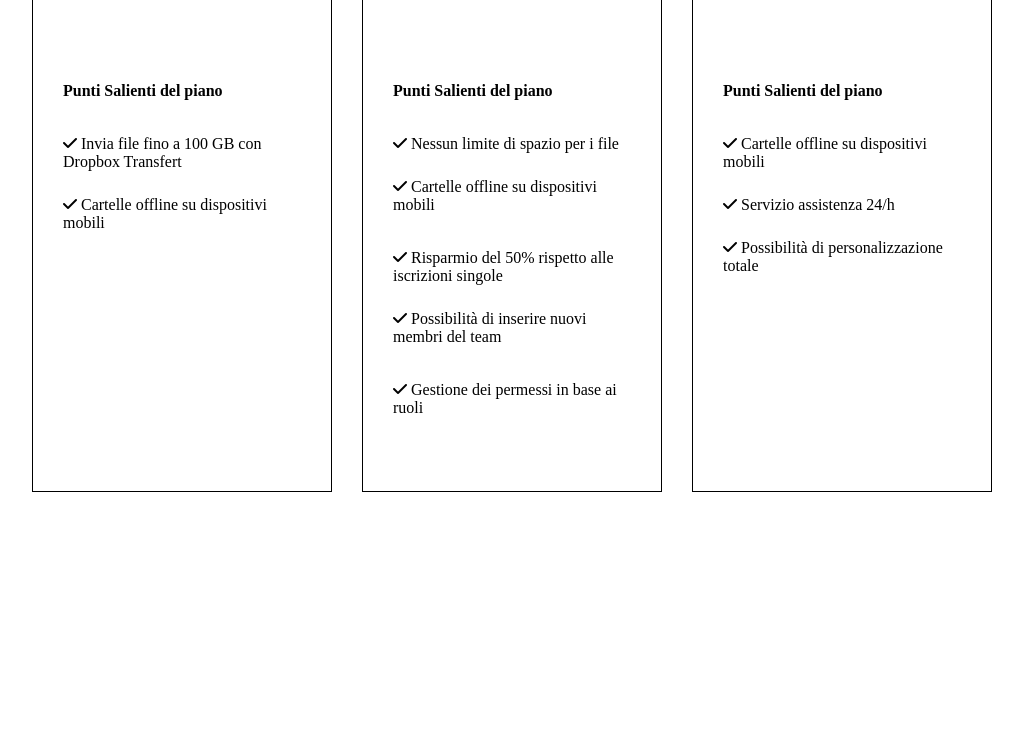
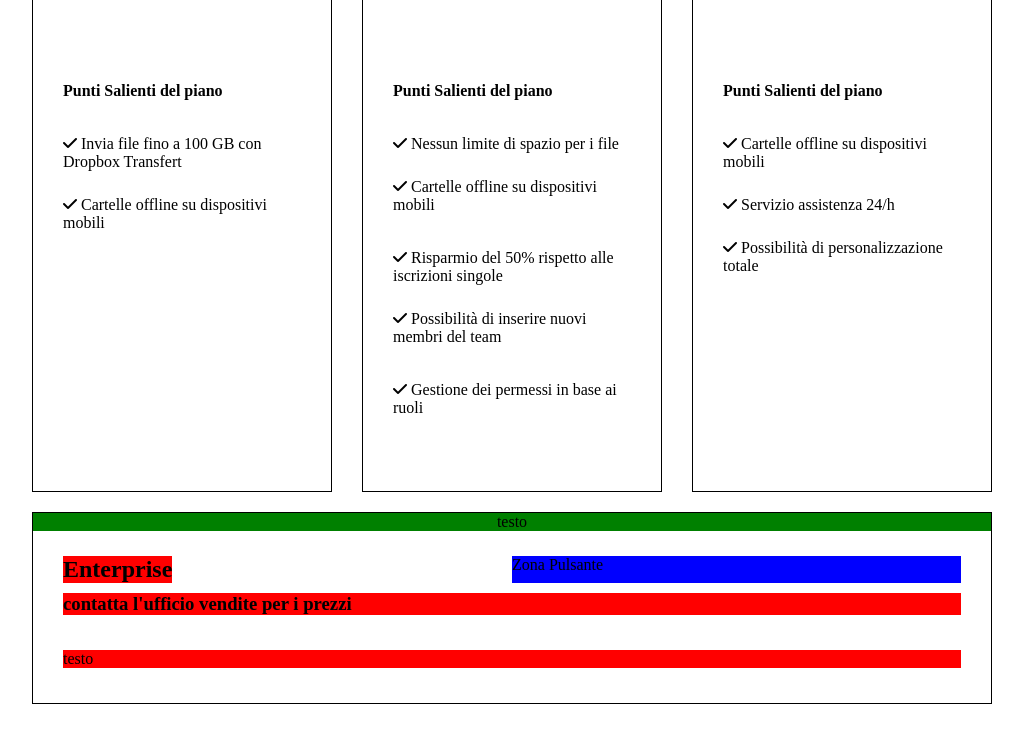
Before and after one commit to NotAlex575/htmlcss-dropbox, a plain HTML site: page index.html in a window 1280 px wide. Shown: the part 1518-2252 px from the top of the page, without its empty margins (128-1151 px from the left). Before the commit the page ends 2010 px from the top, so only its background shows below. Drawn offline with Linux system fonts and the light colour scheme.

Commit message:
Creato container Enterprice con le colonne colorate per vedere come si posizionano

```diff
--- a/css/style.css
+++ b/css/style.css
@@ -50,6 +50,10 @@ div img{
 
 /* WIDTH */
 
+.w-300px{
+    width: 300px;
+}
+
 .w-15per{
     width: 15%;
 }
@@ -82,6 +86,10 @@ div img{
     width: 70%;
 }
 
+.w-75per{
+    width: 75%;
+}
+
 .w-80per{
     width: 80%;
 }
@@ -93,8 +101,18 @@ div img{
 
 /* HEIGHT */
 
+
+
+.h-300px{
+    height: 300px;
+}
+
 .h-5per{
     height: 5%;
+}
+
+.h-15per{
+    height: 15%;
 }
 
 .h-40per{
@@ -117,6 +135,10 @@ div img{
     height: 70%;
 }
 
+.h-75per{
+    height: 70%;
+}
+
 .h-80per{
     height: 80%;
 }
@@ -134,6 +156,10 @@ div img{
 
 .margin-0-30px{
     margin: 0 30px;
+}
+
+.margin-top-10px{
+    margin-top: 10px;
 }
 
 .margin-top-15px{
@@ -303,6 +329,15 @@ h1{
     height: 1000px;
 }
 
+.containerEnterprise{
+
+    border: 1px solid black;
+    margin-top: 100px;
+    min-width: 960px;
+    margin: 20px auto;
+    margin-bottom: 30px;
+}
+
 .colOfferte{
     width: 300px;
 }
--- a/index.html
+++ b/index.html
@@ -34,9 +34,7 @@
                 <div class="buttonHeaderInizia margin-right-20px">inizia</div>
             </div>
         </div>
-
     </header>
-
     <main>
         <!--ZONA FREE TRIAL-->
         <div class="freeTrialBox flex justify-content-center">
@@ -61,12 +59,12 @@
                 </div>
             </div>
         </div>
+        <!--SELEZIONE FATTURAZIONE-->
         <h2 class="flex justify-content-center align-items-center padding-top-150px">Trova il piano business che fa per te</h2>
         <div class="flex justify-content-center align-items-center margin-right-45px margin-top-35px">
             <p class="margin-left-20px"><i class="circle fa-regular fa-circle"></i>Fatturazione mensile</p>
             <p class="margin-left-20px"><i class="circle fa-regular fa-circle"></i>Fatturazione annuale</p>
         </div>
-
         <!--CONTAINER OFFERTE-->
         <div class="container padding-top-100px">
             <div class="flex wrap justify-content-center">
@@ -177,7 +175,20 @@
             </div>
 
         </div>
-
+        <!--CONTAINER ENTERPRISE-->
+        <div class="flex justify-content-center">
+            <div class="containerEnterprise">
+                <div class="text-center">
+                    <div class="bg-green"><p>testo</p></div>
+                </div>
+                <div class="flex justify-content-between margin-0-30px margin-top-25px">
+                    <h2 class="bg-red">Enterprise</h2>
+                    <div class="w-50per bg-blue">Zona Pulsante</div>
+                </div>
+                <h3 class="margin-0-30px margin-top-10px bg-red">contatta l'ufficio vendite per i prezzi</h3>
+                <p class="margin-0-30px margin-top-35px margin-bottom-35px bg-red">testo</p>
+            </div>
+        </div>
     </main>
 
     <footer>
```
